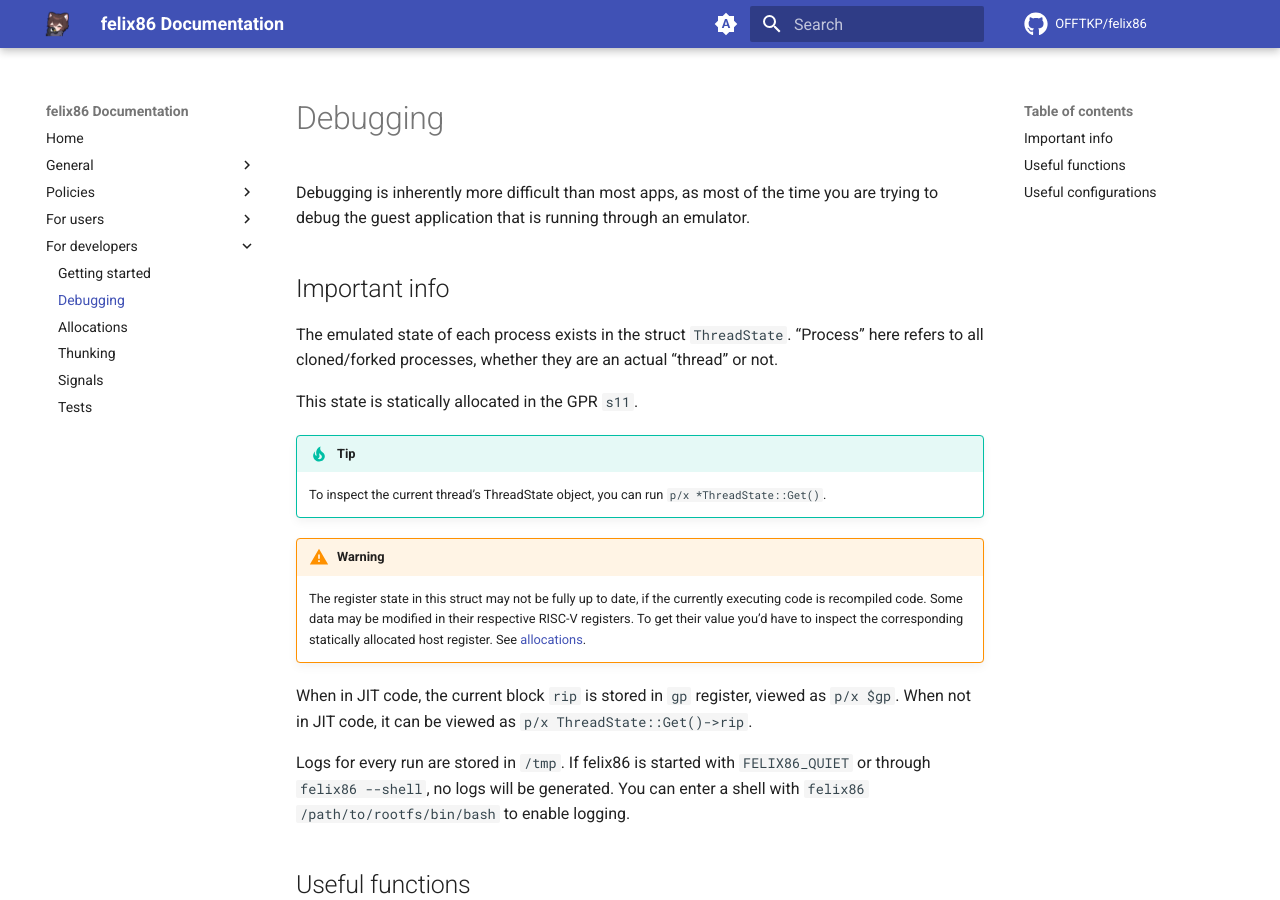
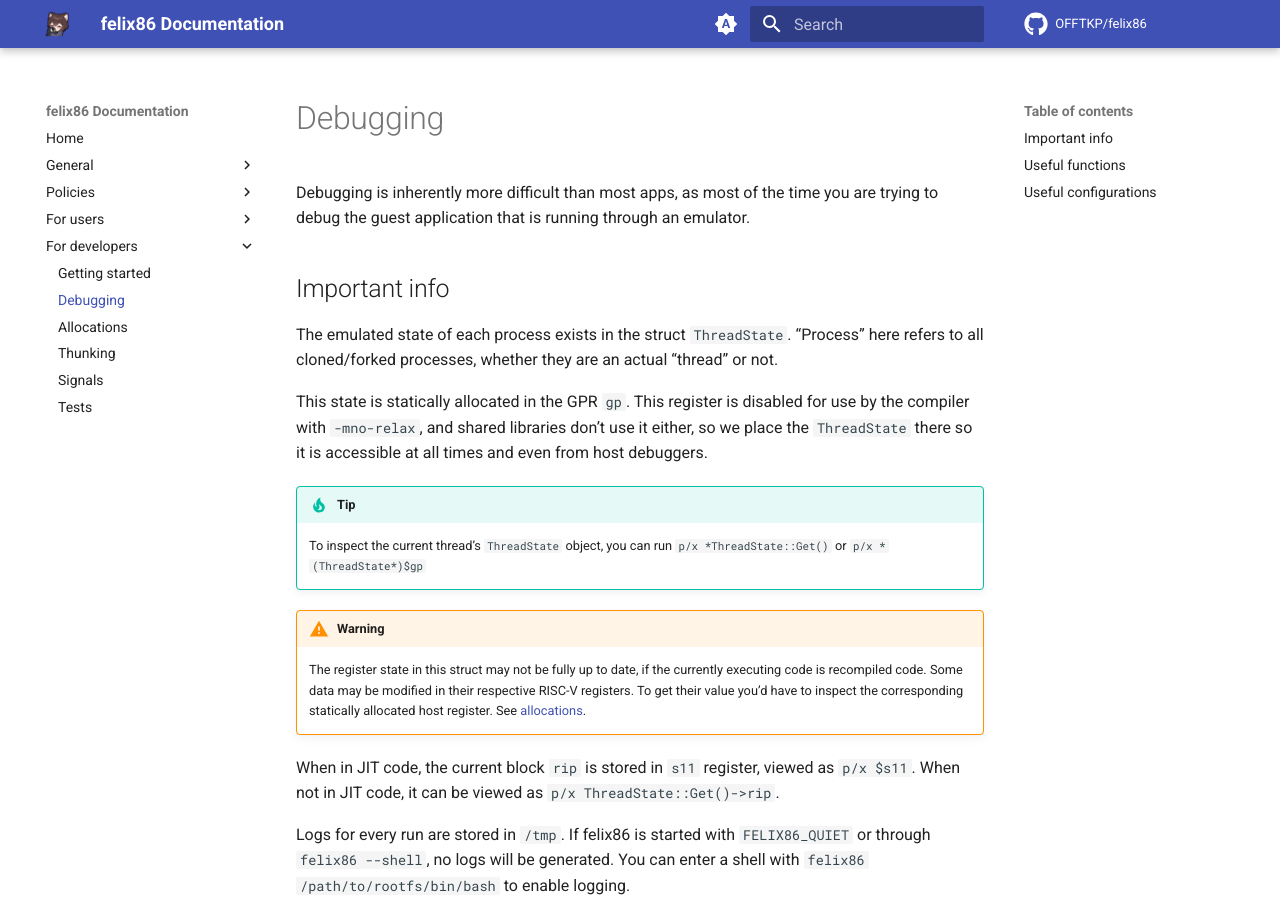
Before and after one commit to felix86-emu/docs, an MkDocs documentation site: the page built from docs/devs/debugging.md, in a window 1280 px wide and 900 px high. Built offline with MkDocs 1.6.1 and Material for MkDocs 9.7.7, drawn with Linux system fonts in a browser that asks for light colours; comment, search, counter and statistics services are not loaded.

```diff
--- a/docs/devs/debugging.md
+++ b/docs/devs/debugging.md
@@ -8,15 +8,15 @@ Debugging is inherently more difficult than most apps, as most of the time you a
 
 The emulated state of each process exists in the struct `ThreadState`. "Process" here refers to all cloned/forked processes, whether they are an actual "thread" or not.
 
-This state is statically allocated in the GPR `s11`.
+This state is statically allocated in the GPR `gp`. This register is disabled for use by the compiler with `-mno-relax`, and shared libraries don't use it either, so we place the `ThreadState` there so it is accessible at all times and even from host debuggers.
 
 !!! Tip
-    To inspect the current thread's ThreadState object, you can run `p/x *ThreadState::Get()`.
+    To inspect the current thread's `ThreadState` object, you can run `p/x *ThreadState::Get()` or `p/x *(ThreadState*)$gp`
 
 !!! Warning
     The register state in this struct may not be fully up to date, if the currently executing code is recompiled code. Some data may be modified in their respective RISC-V registers. To get their value you'd have to inspect the corresponding statically allocated host register. See [allocations](./allocations.md).
 
-When in JIT code, the current block `rip` is stored in `gp` register, viewed as `p/x $gp`. When not in JIT code, it can be viewed as `p/x ThreadState::Get()->rip`.
+When in JIT code, the current block `rip` is stored in `s11` register, viewed as `p/x $s11`. When not in JIT code, it can be viewed as `p/x ThreadState::Get()->rip`.
 
 Logs for every run are stored in `/tmp`. If felix86 is started with `FELIX86_QUIET` or through `felix86 --shell`, no logs will be generated. You can enter a shell with `felix86 /path/to/rootfs/bin/bash` to enable logging.
 
```
Also changed, not shown: docs/devs/allocations.md (+3 -3 lines), docs/devs/signals.md (+1 -1 lines).
